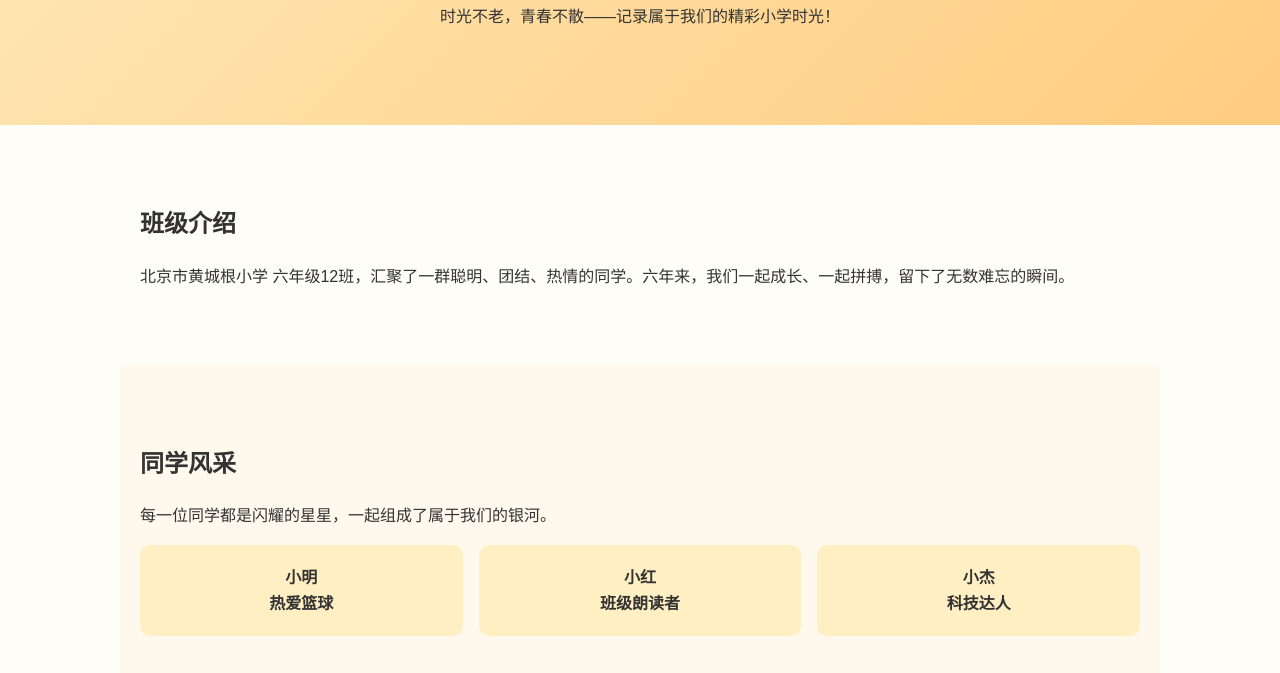
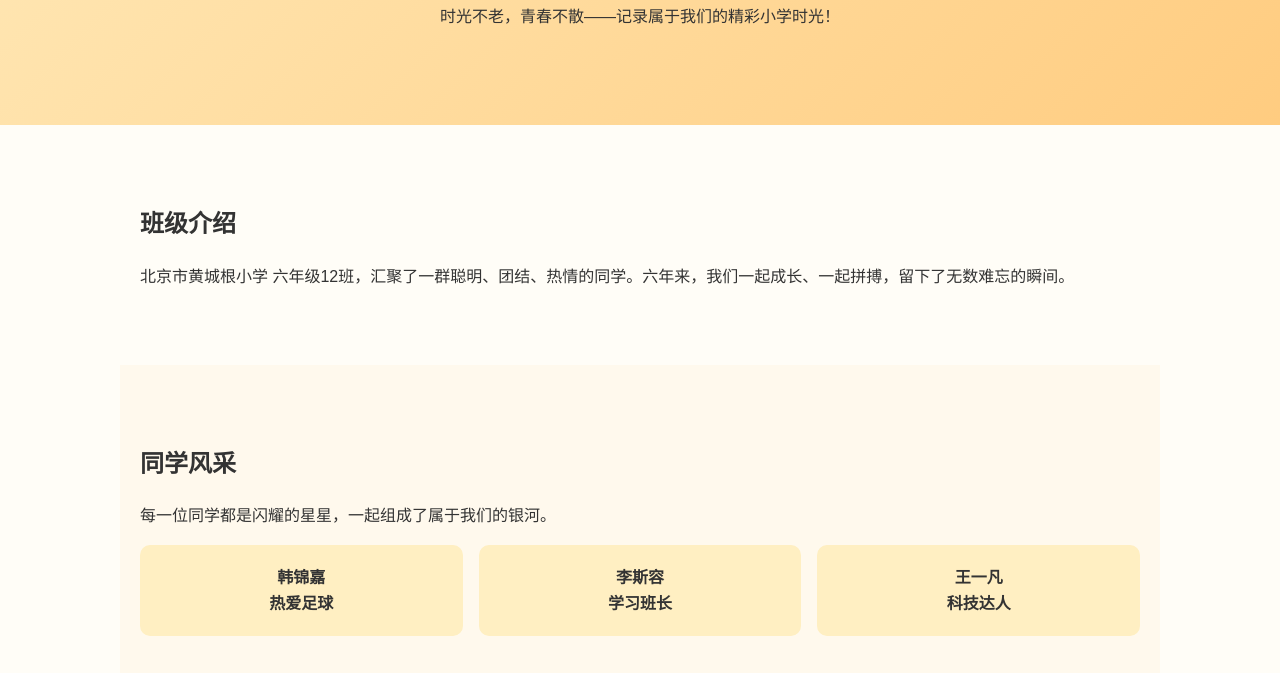
Before and after one commit to vonhaw/hcg6122025, a plain HTML site: page index.html in a window 1280 px wide. Shown: the part 279-952 px from the top of the page. Drawn offline with Linux system fonts and the light colour scheme.

Commit message:
Update index.html

```diff
--- a/index.html
+++ b/index.html
@@ -38,9 +38,9 @@
     <h2>同学风采</h2>
     <p>每一位同学都是闪耀的星星，一起组成了属于我们的银河。</p>
     <div class="grid">
-      <div class="student-card">小明<br/>热爱篮球</div>
-      <div class="student-card">小红<br/>班级朗读者</div>
-      <div class="student-card">小杰<br/>科技达人</div>
+      <div class="student-card">韩锦嘉<br/>热爱足球</div>
+      <div class="student-card">李斯容<br/>学习班长</div>
+      <div class="student-card">王一凡<br/>科技达人</div>
       <!-- 更多学生卡片... -->
     </div>
   </section>
```
